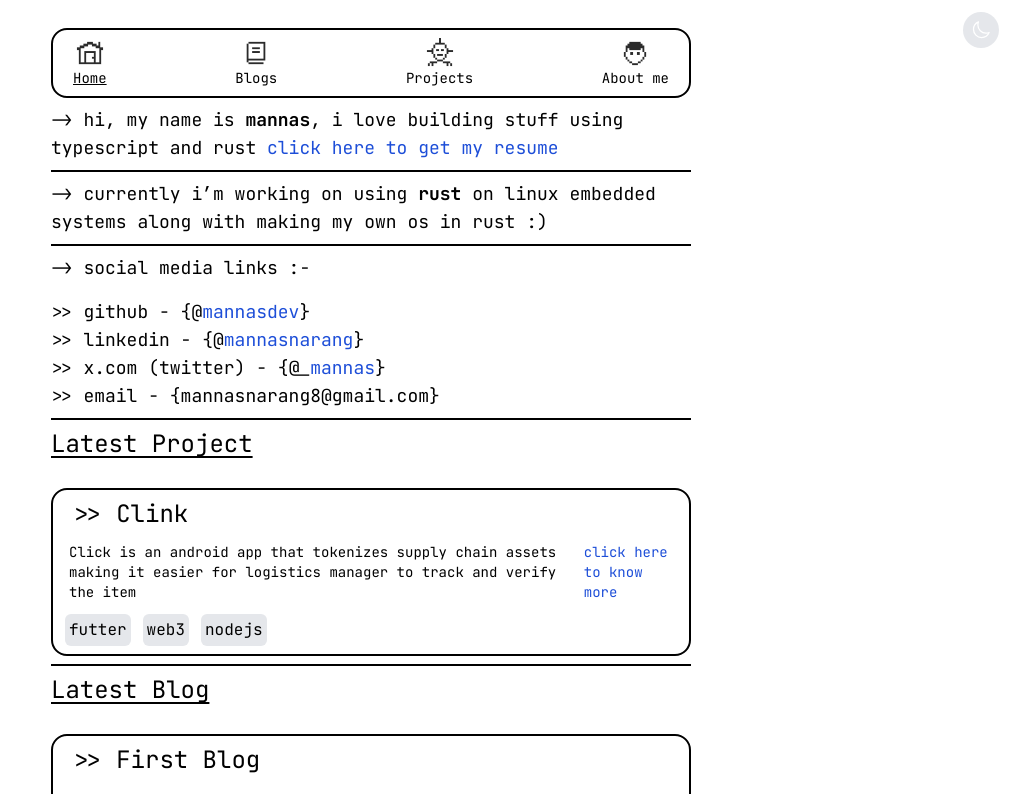
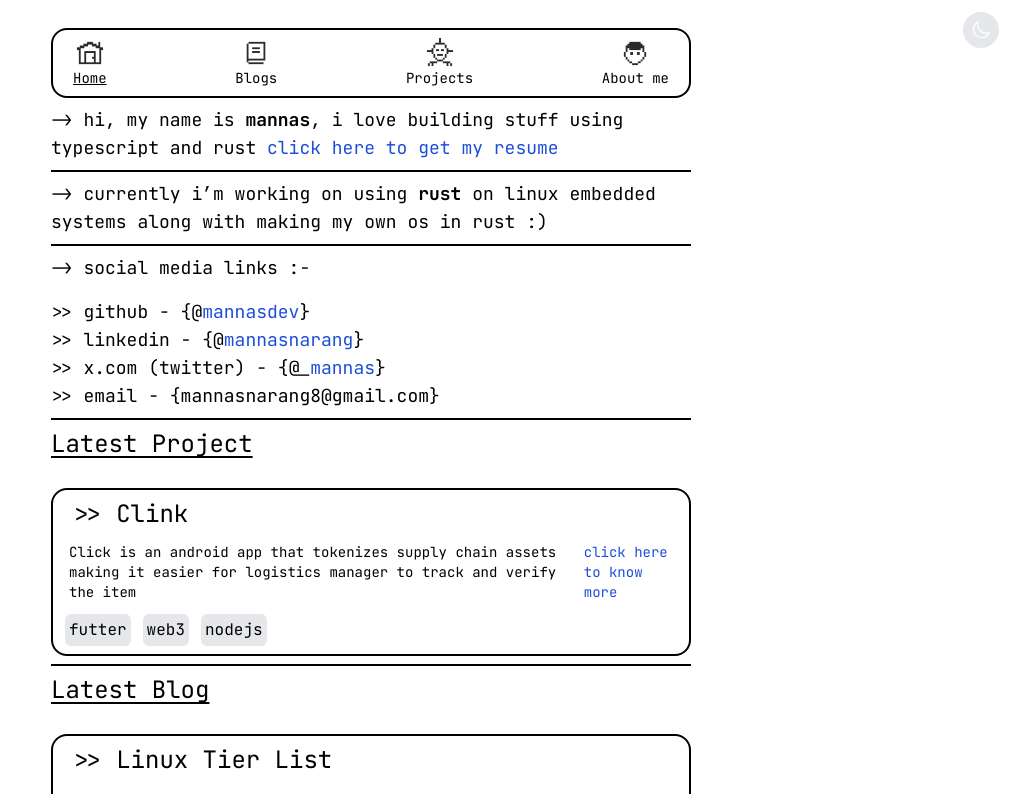
Before and after one commit to mannasdev/portfolio, a Next.js app: page / in a window 1280 px wide. Shown: the top 794 px of the page, without its empty margins (269-1280 px from the left). Built offline with nearby package versions, Linux system fonts and the light colour scheme.

Commit message:
fixed latest blog

```diff
--- a/app/page.tsx
+++ b/app/page.tsx
@@ -72,7 +72,7 @@ export default function Home() {
             <h2 className="text-2xl underline-offset-4 underline">
               Latest Blog
             </h2>
-            <Blog heading="First Blog" oneLine="this is my first blog" />
+            <Blog heading="Linux Tier List" oneLine="what is linux? should you switch to it? and what is the best linux distro" />
           </div>
 
           <Line />
```
